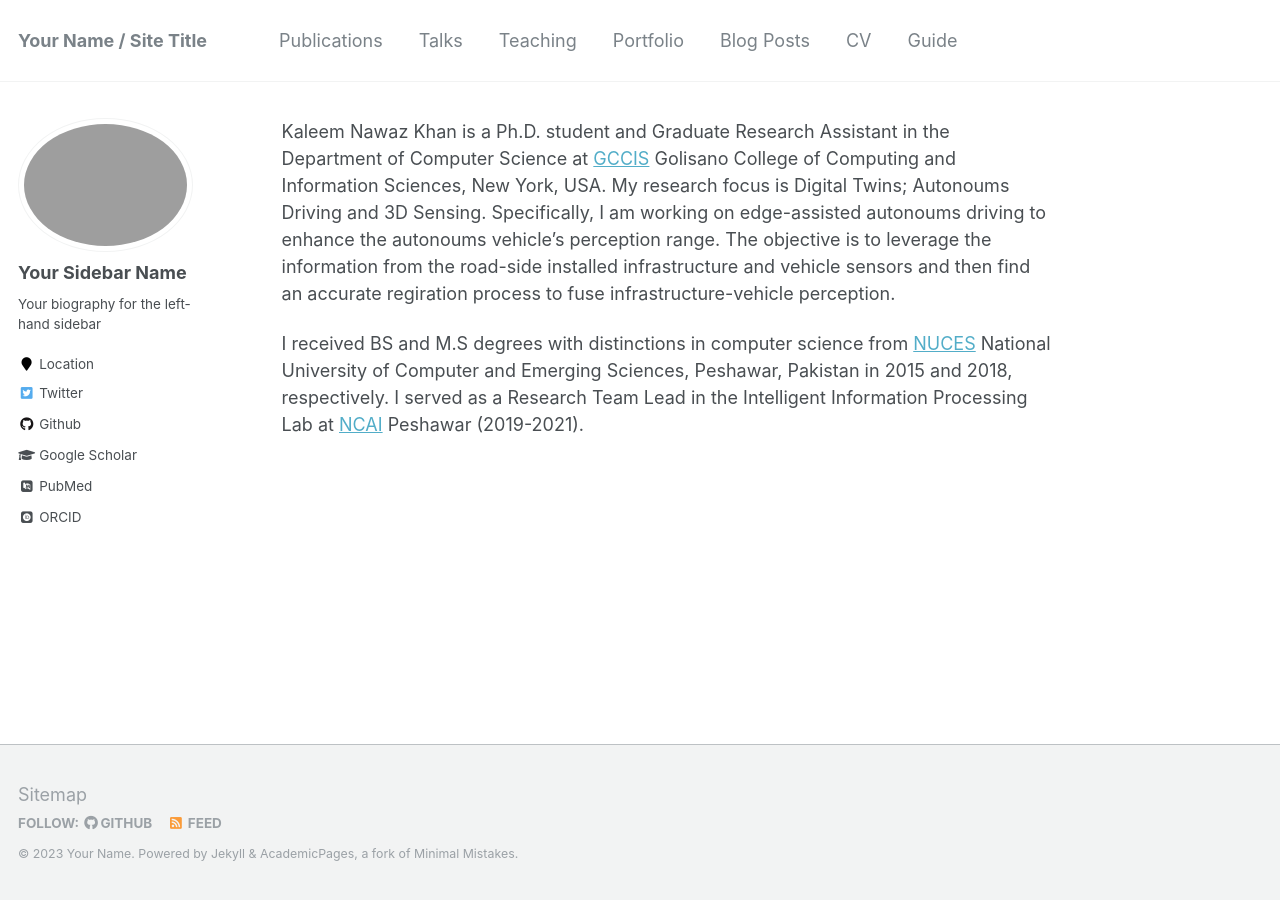
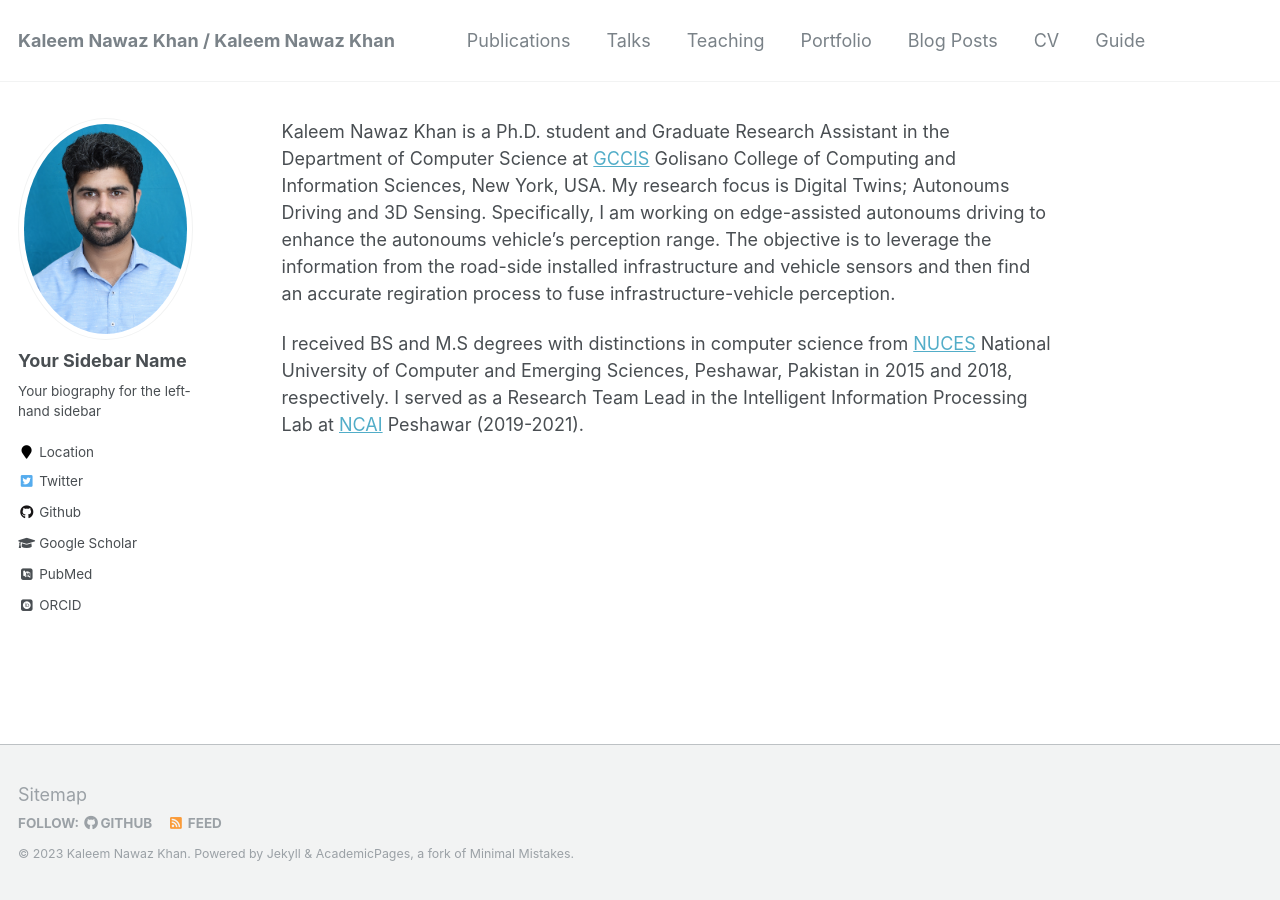
Before and after one commit to KaleemNwzKhan/KaleemNwzKhan.github.io, a Jekyll site: the page built from _pages/about.md, in a window 1280 px wide. Built offline with Jekyll 4.4.1, drawn with Linux system fonts in a browser that asks for light colours; some web fonts are replaced.

Commit message:
Index Page changes

```diff
--- a/_config.yml
+++ b/_config.yml
@@ -7,9 +7,9 @@
 
 # Site Settings
 locale                   : "en-US"
-title                    : "Your Name / Site Title"
+title                    : "Kaleem Nawaz Khan / Kaleem Nawaz Khan"
 title_separator          : "-"
-name                     : &name "Your Name"
+name                     : &name "Kaleem Nawaz Khan"
 description              : &description "personal description"
 url                      : https://academicpages.github.io # the base hostname & protocol for your site e.g. "https://mmistakes.github.io"
 baseurl                  : "" # the subpath of your site, e.g. "/blog"
@@ -81,7 +81,7 @@ analytics:
 # Site Author
 author:
   name             : "Your Sidebar Name"
-  avatar           : "profile.png"
+  avatar           : "profile.jpg"
   bio              : "Your biography for the left-hand sidebar"
   location         : "Location"
   employer         :
```
Also changed, not shown: 2 other files.
